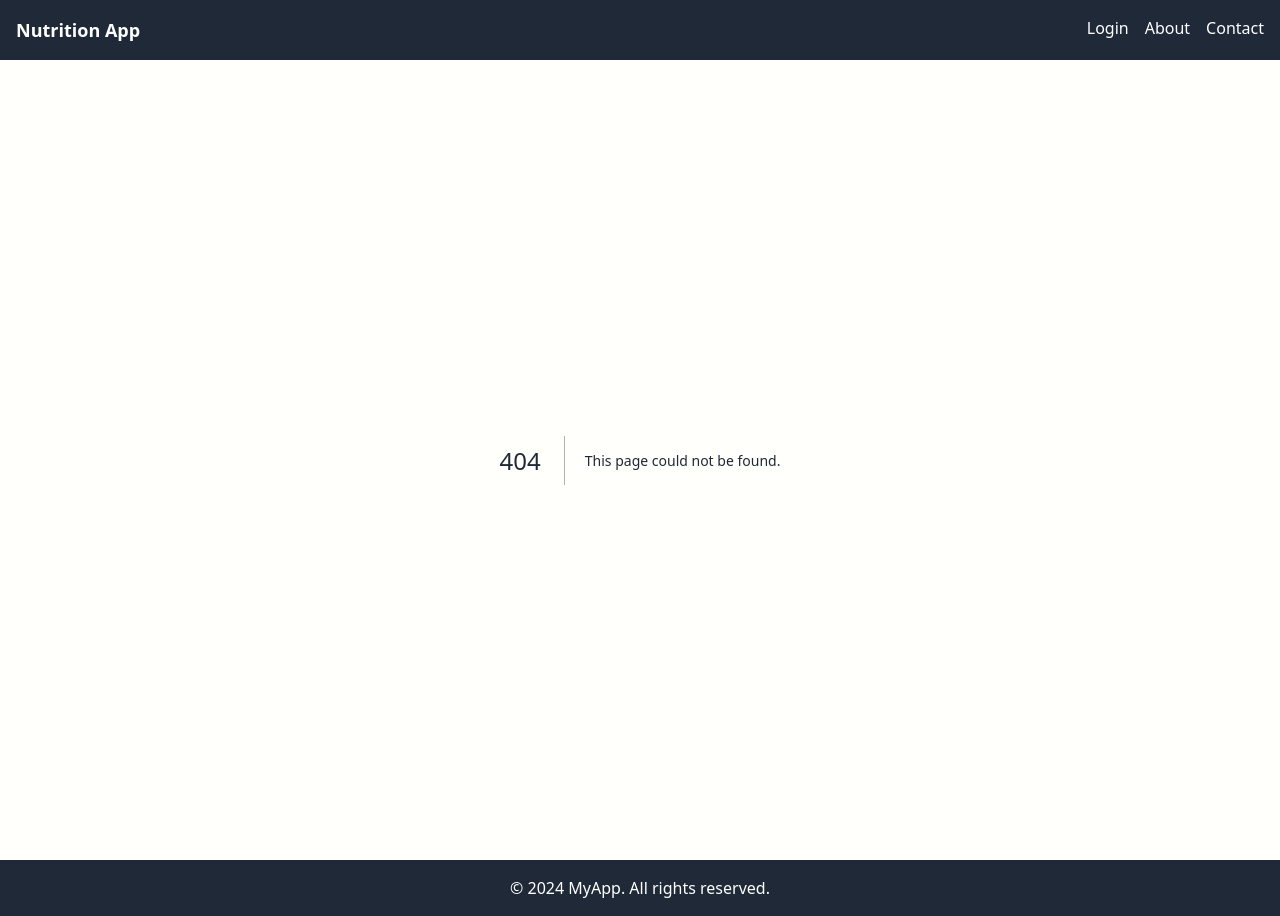
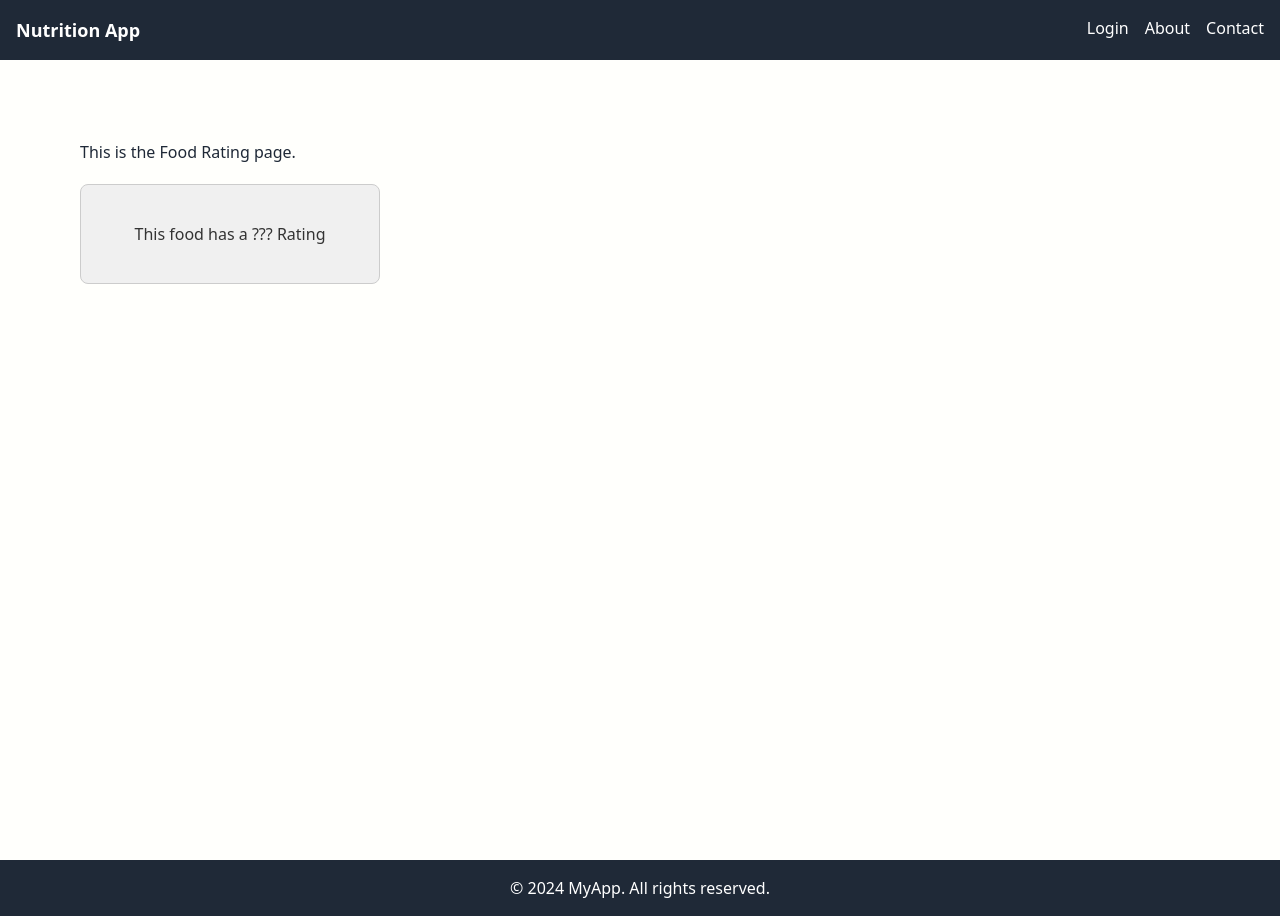
Before and after one commit to kstenseng13/nutrition-app, a Next.js app: page /rating in a window 1280 px wide. Before the commit this address had no page. Built offline with nearby package versions, Linux system fonts and the light colour scheme.

Commit message:
Initial Commit of Food Rating Page

```diff
--- /dev/null
+++ b/src/app/rating/Rating.module.css
@@ -0,0 +1,18 @@
+/* Rating.module.css */
+.rectangle {
+    width: 300px;
+    height: 100px;
+    background-color: #f0f0f0;
+    display: flex;
+    align-items: center;
+    justify-content: center;
+    border: 1px solid #ccc;
+    border-radius: 8px;
+    margin-top: 20px;
+}
+
+.rectangle p {
+    margin: 0;
+    font-size: 16px;
+    color: #333;
+}
--- /dev/null
+++ b/src/app/rating/page.js
@@ -0,0 +1,15 @@
+import Link from 'next/link';
+import styles from './Rating.module.css';
+
+export default function Rating() {
+    return (
+        <div className="min-h-screen p-8 pb-20 gap-16 sm:p-20 ">
+
+            <h2>This is the Food Rating page.</h2>
+            <div className={styles.rectangle}>
+                <p>This food has a ??? Rating</p>
+            </div>
+
+        </div>
+    );
+}
```
